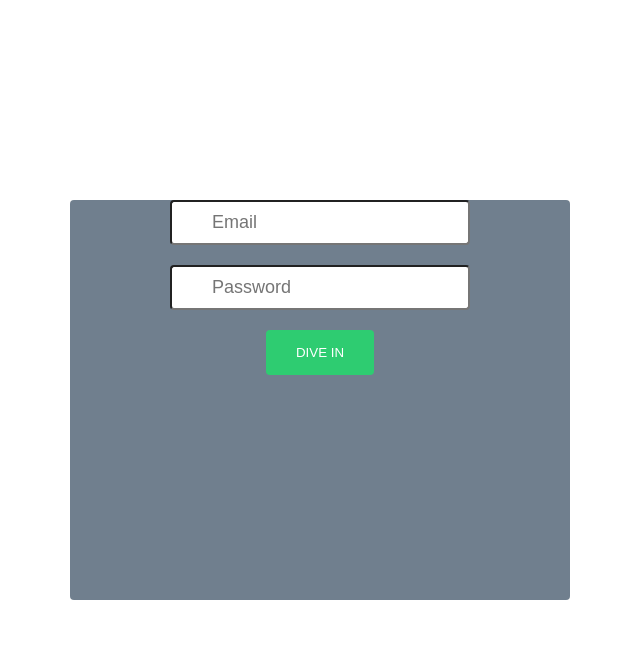
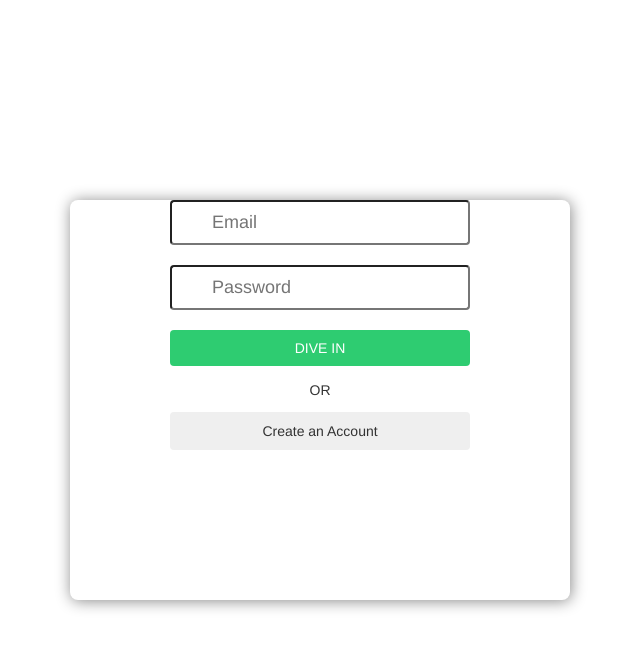
Before and after one commit to KahHwa/dives, a PHP site: page /login.html in a window 1280 px wide. Shown: the top 649 px of the page, without its empty margins (320-960 px from the left). Run offline with PHP 8.4, Linux system fonts and the light colour scheme; some libraries are stand-ins or nearby versions.

Commit message:
Add create account bttn

```diff
--- a/Web DIVES/login.css
+++ b/Web DIVES/login.css
@@ -8,12 +8,13 @@ body{
     width: 500px;
     height: 400px;
     text-align: center;
-    background-color: rgba(52, 73, 94, 0.7);
-    border-radius: 4px;
+    background-color:#fff;
+    border-radius: 8px;
     margin: 0 auto;
     position: relative;
     top: 50%;
     transform: translateY(-50%);
+    box-shadow: 1px 1px 15px #888888;
 }
 
 input[type="text"],input[type="password"]{
@@ -28,9 +29,17 @@ input[type="text"],input[type="password"]{
 }
 
 .btn-login{
-    padding: 15px 30px;
+    width: 300px;
+    padding: 8px 30px;
     color: #fff;
     border: none;
     background-color: #2ECC71;
     border-radius: 4px;
 }
+.btn-create{
+    width: 300px;
+    padding: 8px 30px;
+}
+.or{
+    margin-bottom: 12px;
+}
--- a/Web DIVES/login.html
+++ b/Web DIVES/login.html
@@ -4,9 +4,9 @@
         <title>log in</title>
         <meta charset="utf-8">
         <meta name="viewport" content="width=device-width, initial-scale=1">
-        <!--<link rel="stylesheet" href="https://maxcdn.bootstrapcdn.com/bootstrap/3.3.7/css/bootstrap.min.css" integrity="sha384-BVYiiSIFeK1dGmJRAkycuHAHRg32OmUcww7on3RYdg4Va+PmSTsz/K68vbdEjh4u" crossorigin="anonymous">
+        <link rel="stylesheet" href="https://maxcdn.bootstrapcdn.com/bootstrap/3.3.7/css/bootstrap.min.css" integrity="sha384-BVYiiSIFeK1dGmJRAkycuHAHRg32OmUcww7on3RYdg4Va+PmSTsz/K68vbdEjh4u" crossorigin="anonymous">
         <script src="https://maxcdn.bootstrapcdn.com/bootstrap/3.3.7/js/bootstrap.min.js" integrity="sha384-Tc5IQib027qvyjSMfHjOMaLkfuWVxZxUPnCJA7l2mCWNIpG9mGCD8wGNIcPD7Txa" crossorigin="anonymous"></script>
-        <script src="https://ajax.googleapis.com/ajax/libs/jquery/1.11.3/jquery.min.js"></script>-->
+        <script src="https://ajax.googleapis.com/ajax/libs/jquery/1.11.3/jquery.min.js"></script>
         <link rel="stylesheet"  href="login.css">
     </head>
     <body>
@@ -20,6 +20,12 @@
                 </div>
                 <input type="submit" name="submit" value="DIVE IN" class="btn-login">
             </form>
+            <div class="or">
+                OR
+            </div>
+            <div class="create-acc">
+                <button type="button" class="btn btn-create">Create an Account</button>
+            </div>
         </div>
     </body>
 </html>
```
